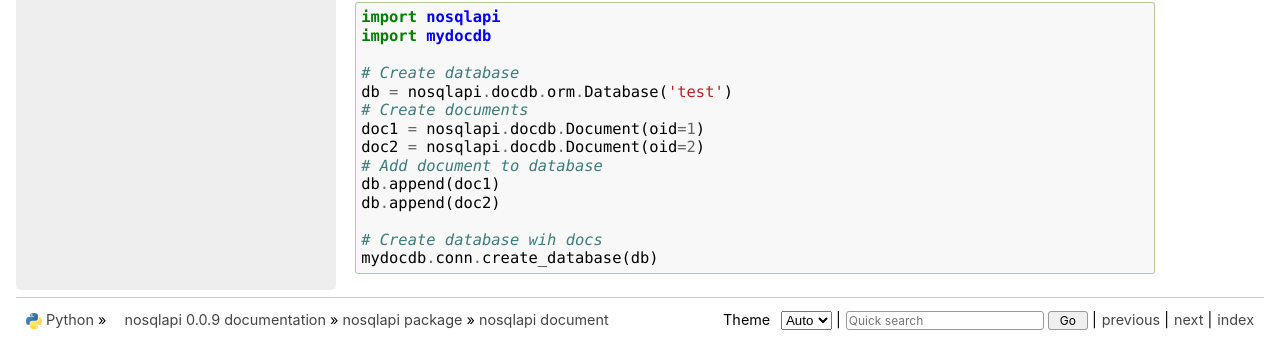
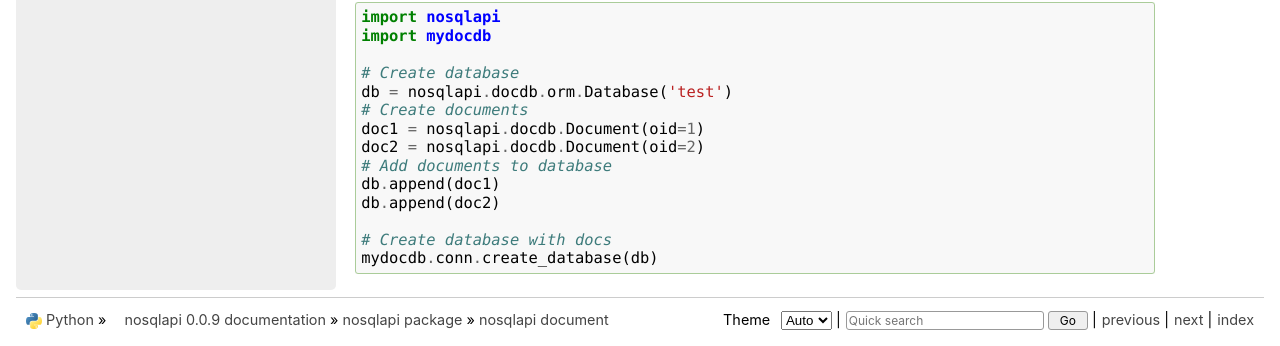
Before and after one commit to MatteoGuadrini/nosqlapi, a Sphinx documentation site: the page built from docs/source/nosqlapi_doc.rst, in a window 1280 px wide and 900 px high, scrolled down 902 px. Shown: the part 402-748 px from the top of the window. Built offline with Sphinx 7.4.7, drawn with Linux system fonts in a browser that asks for light colours.

```diff
--- a/docs/source/nosqlapi_doc.rst
+++ b/docs/source/nosqlapi_doc.rst
@@ -73,9 +73,9 @@ These objects represent the respective *document* in databases.
     # Create documents
     doc1 = nosqlapi.docdb.Document(oid=1)
     doc2 = nosqlapi.docdb.Document(oid=2)
-    # Add document to database
+    # Add documents to database
     db.append(doc1)
     db.append(doc2)
 
-    # Create database wih docs
+    # Create database with docs
     mydocdb.conn.create_database(db)
```
Also changed, not shown: docs/source/nosqlapi_graph.rst (+34 -0 lines).
